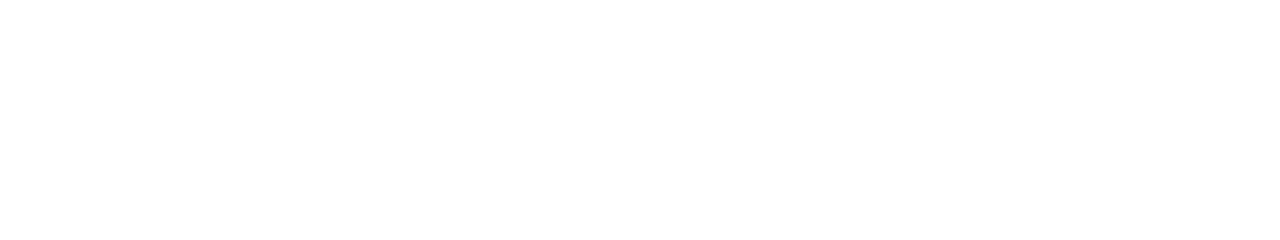
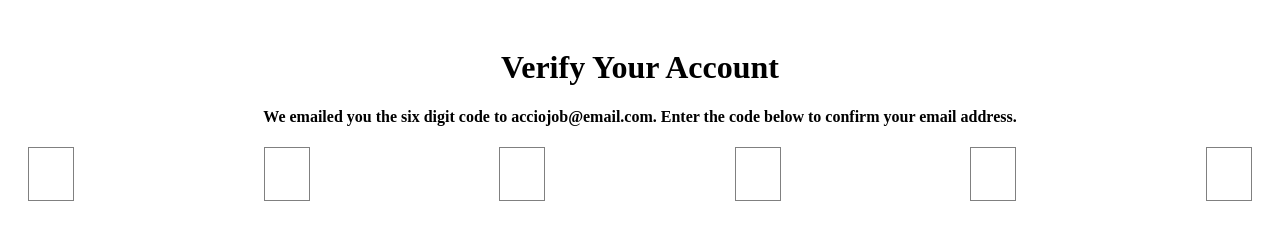
Before and after one commit to acciojob/OTP-Ananya-Kaushal, a website: page main.html in a window 1280 px wide. Drawn offline with Linux system fonts and the light colour scheme.

Commit message:
created a submission

```diff
--- a/main.html
+++ b/main.html
@@ -8,6 +8,18 @@
 
 <body>
 	<!-- the entire body must be written by student -->
+	<div class="container">
+	<h1 id=verification_heading>Verify Your Account</h1>
+	<h4 id=verification_subtext>We emailed you the six digit code to acciojob@email.com. Enter the code below to confirm your email address.</h4>
+	<div class="code-container">
+		<input type="text" class="code">
+		<input type="text" class="code">
+		<input type="text" class="code">
+		<input type="text" class="code">
+		<input type="text" class="code">
+		<input type="text" class="code">
+	</div>
+	</div>
     <script type="text/javascript" src="./script.js">
 </script>
 
--- a/script.js
+++ b/script.js
@@ -1 +1,43 @@
 //your JS code here. If required.
+
+let codes = document.querySelectorAll(".code")
+
+// change, input
+
+codes.forEach((code,index)=>{
+
+
+
+    code.addEventListener("input",()=>{
+
+        if(code.value.length == 1){
+
+             if(index < codes.length-1){
+
+                   codes[index+1].focus()
+
+             }
+
+        }
+
+    })
+
+    // keyup, keydown(press)
+
+    code.addEventListener("keydown",(e)=>{
+
+           console.log(e.key)
+
+        if(e.key == "Backspace"){
+
+              if(index > 0 && code.value.length == 0){
+
+                codes[index-1].focus()
+
+              }
+
+        }
+
+    })
+
+})
--- a/styles.css
+++ b/styles.css
@@ -1 +1,29 @@
 /*  your css code here. If applicable */
+.container
+{
+	background-color:#fff;
+	padding:20px;
+	border-radius:10px;
+	text-align:center;
+}
+
+.code-container
+{
+	display:flex;
+	justify-content:space-between;
+}
+
+.code{
+	width:40px;
+	height:50px;
+	font-size:24px;
+	text-align:center;
+	border:1px solid gray;
+	box-shadow:0 0 10px rgba(0 0 0 0.3);
+}
+
+.code:focus{
+	border-color:green;
+	border-radius:10px;
+	outline:none;
+}
```
